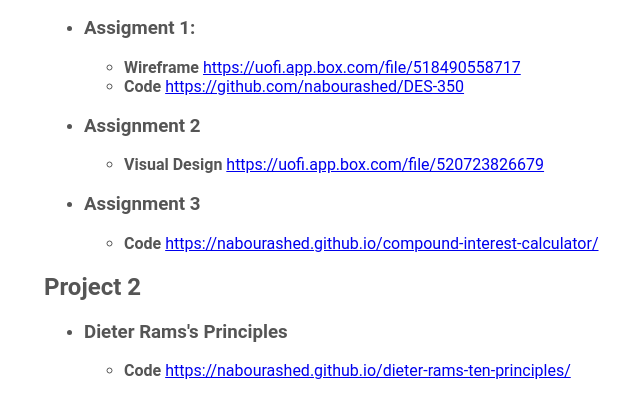
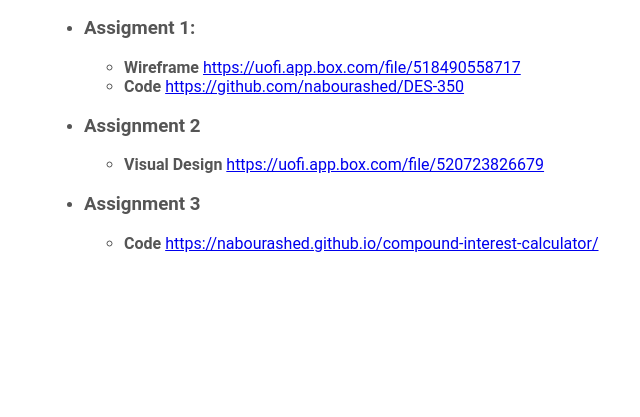
Before and after one commit to nabourashed/DES-350, a plain HTML site: page index.html in a window 1280 px wide. Shown: the part 319-736 px from the top of the page, without its empty margins (106-746 px from the left). Drawn offline with Linux system fonts and the light colour scheme.

Commit message:
Update index.html

```diff
--- a/index.html
+++ b/index.html
@@ -68,7 +68,7 @@
 				</ul>
 			</li>
 		</ul>
-		<h2>Project 2</h2>
+		<!-- <h2>Project 2</h2>
 		<ul>
 			<li>
 				<h3>Dieter Rams's Principles</h3>
@@ -80,7 +80,7 @@
 					</li>
 				</ul>
 			</li>
-		</ul>
+		</ul> -->
 	</section>
 </body>
 </html>
```
